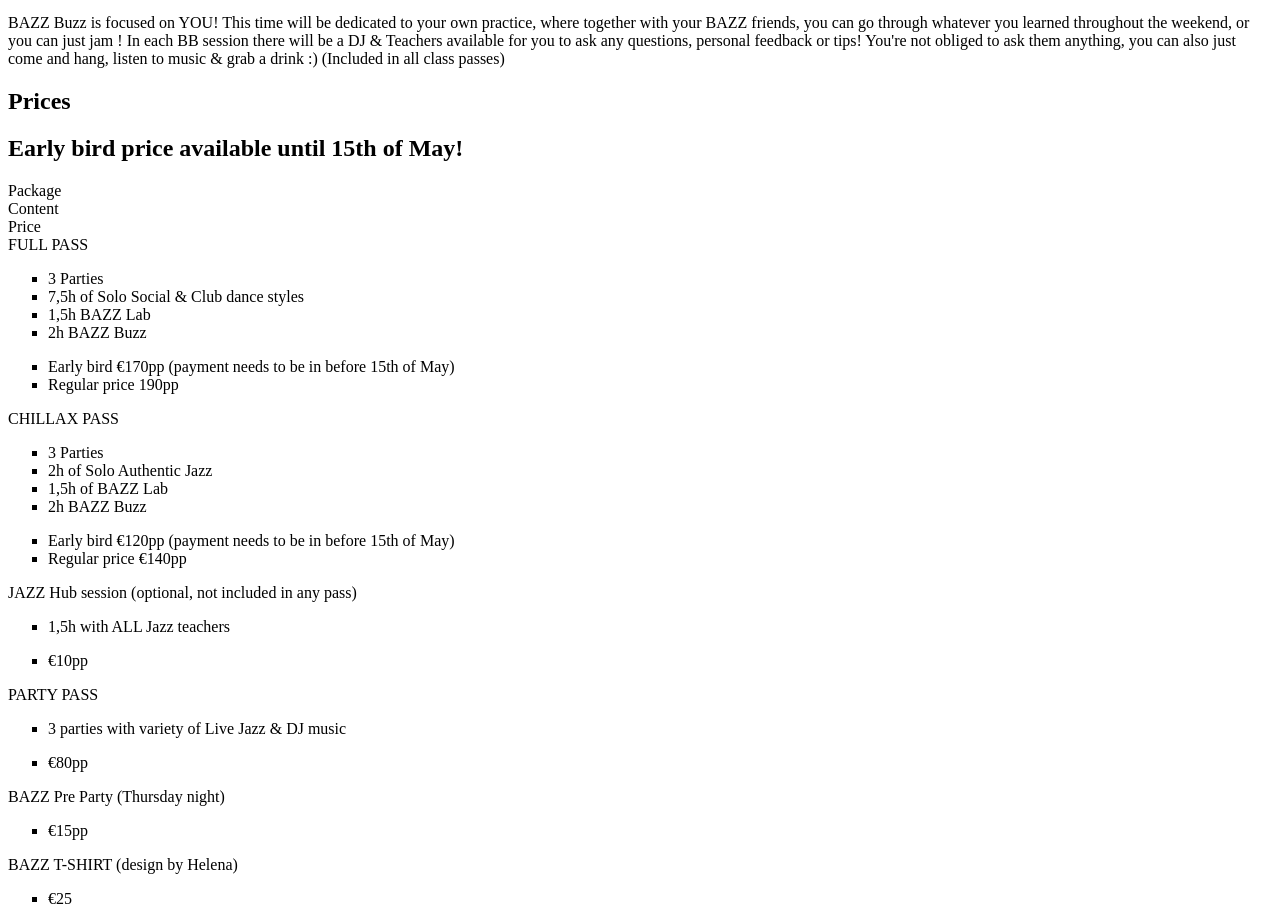
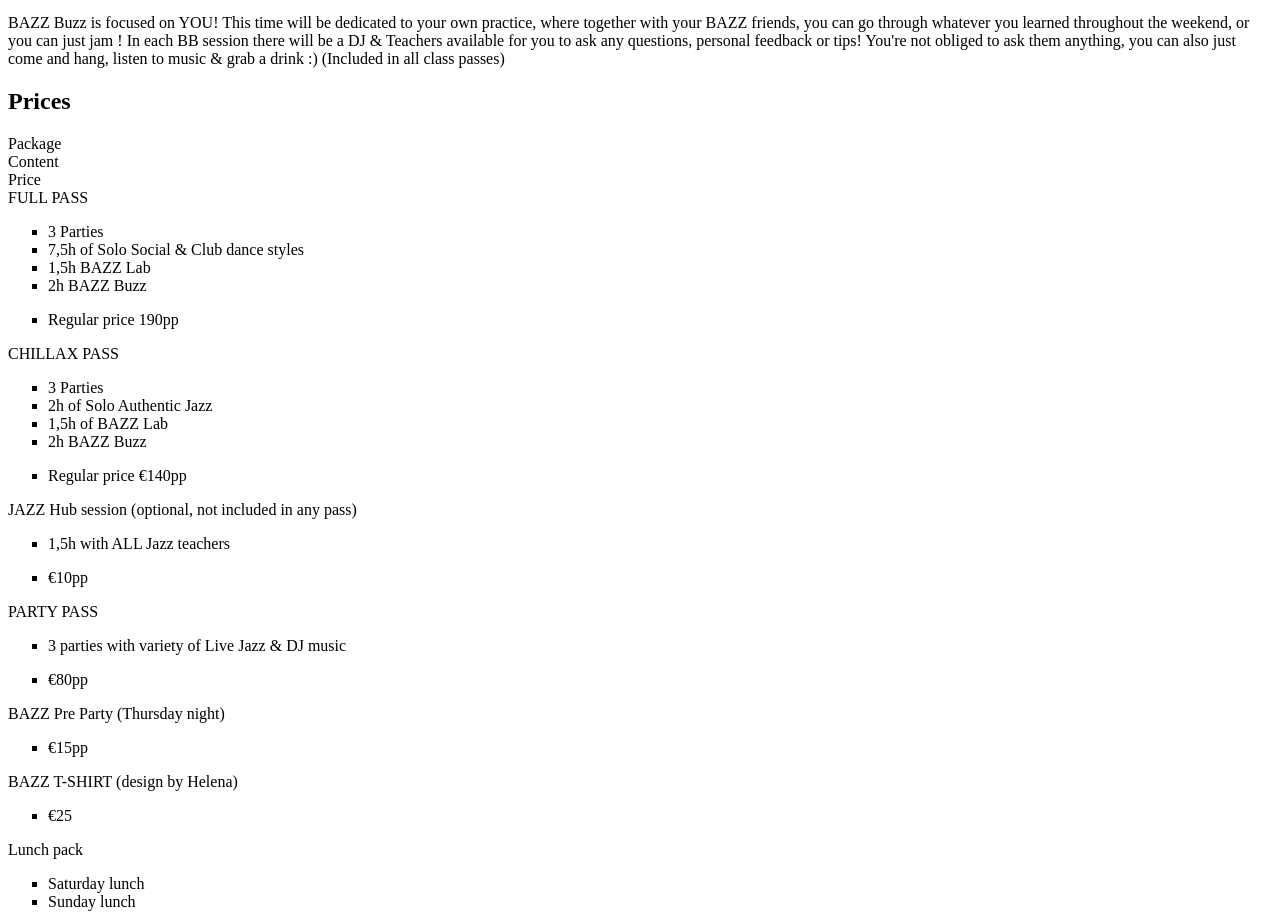
Before and after one commit to dsmits/bazz2023-svelte, a SvelteKit app: page / in a window 1280 px wide. Shown: the part 6040-6964 px from the top of the page. Built offline with nearby package versions, Linux system fonts and the light colour scheme.

Commit message:
removed early bird

```diff
--- a/src/routes/Prices.svelte
+++ b/src/routes/Prices.svelte
@@ -9,7 +9,7 @@
         "2h BAZZ Buzz",
       ],
       price: [
-        "Early bird €170pp (payment needs to be in before 15th of May) ",
+
         "Regular price 190pp",
       ],
     },
@@ -22,7 +22,7 @@
         "2h BAZZ Buzz",
       ],
       price: [
-        "Early bird €120pp (payment needs to be in before 15th of May)",
+
         " Regular price €140pp",
       ],
     },
@@ -67,7 +67,6 @@
 
 <article class="prose-2xl">
   <h1 class="text-center">Prices</h1>
-  <h2 class="text-center">Early bird price available until 15th of May!</h2>
 
   <div class="bg-transparent/50 rounded-2xl p-4">
     <div class="border-accent uppercase">
```
